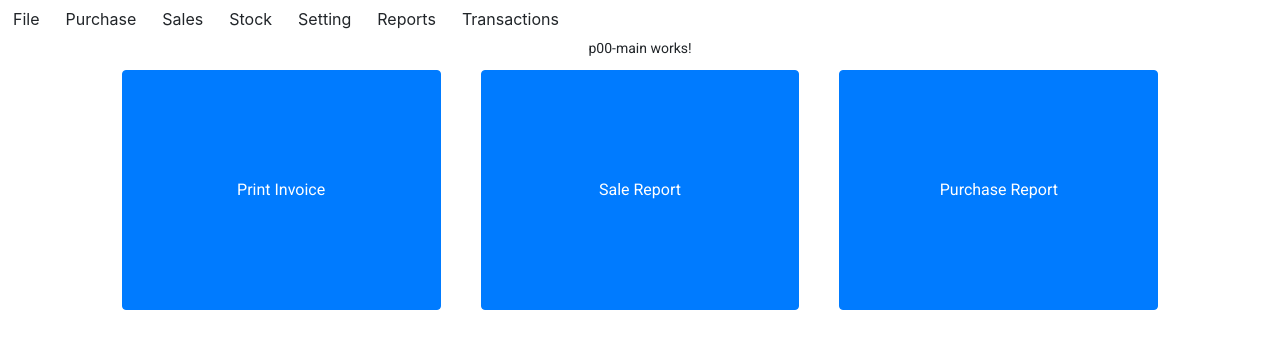
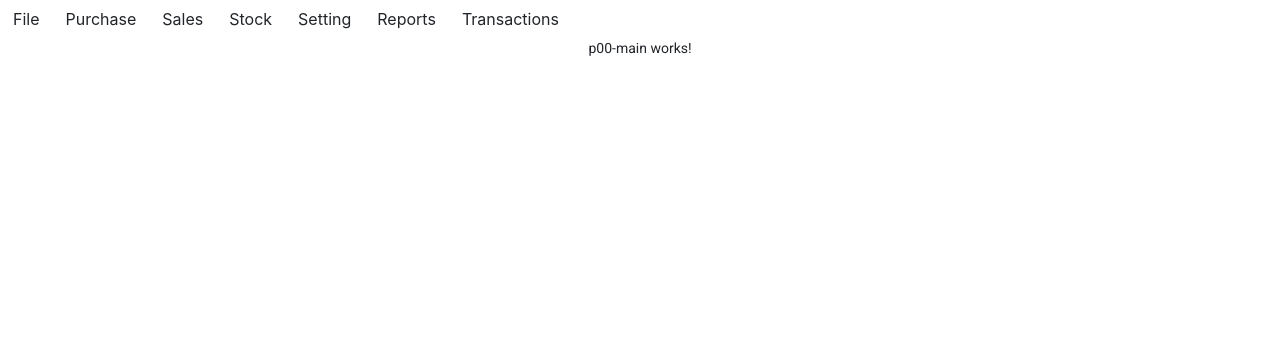
Before and after one commit to GunPkate/ng_erp, an Angular app: page / in a window 1280 px wide. Shown: the top 348 px of the page. Built offline with nearby package versions, Linux system fonts and the light colour scheme.

Commit message:
navigate main page by url

```diff
--- a/src/components/main-page-grid/main-page-grid.component.html
+++ b/src/components/main-page-grid/main-page-grid.component.html
@@ -1,3 +1,3 @@
-<mat-grid-list cols="3" rowHeight="240px" gutterSize="40px">
+<mat-grid-list *ngIf = "subBtnGrid.length > 0" cols="3" rowHeight="240px" gutterSize="40px">
     <mat-grid-tile class="d-flex  justify-content-between btn btn-primary" *ngFor="let i of subBtnGrid"> {{i.btnTitleName}} </mat-grid-tile>
 </mat-grid-list>
--- a/src/components/main-page-grid/main-page-grid.component.ts
+++ b/src/components/main-page-grid/main-page-grid.component.ts
@@ -1,6 +1,7 @@
-import { NgFor } from '@angular/common';
+import { NgFor, NgIf } from '@angular/common';
 import { Component, Input, OnInit } from '@angular/core';
 import { MatGridListModule } from '@angular/material/grid-list';
+import { Router } from '@angular/router';
 import { Btn } from 'src/interface/Btn';
 import { InputBtn } from 'src/interface/InputBtn';
 
@@ -8,21 +9,26 @@ import { InputBtn } from 'src/interface/InputBtn';
 @Component({
   selector: 'app-main-page-grid',
   standalone: true,
-  imports: [MatGridListModule, NgFor],
+  imports: [MatGridListModule, NgFor, NgIf],
   templateUrl: './main-page-grid.component.html',
   styleUrls: ['./main-page-grid.component.css']
 })
 export class MainPageGridComponent implements OnInit {
 
-  constructor() { }
+  constructor(private route: Router) { }
   @Input() btnImport!: Btn[]
-  subBtnGrid: InputBtn[] | undefined
+  subBtnGrid: InputBtn[] = []
   ngOnInit(): void {
     // subBtnGrid = this.btnImport.forEach(element => {
-      this.btnImport.forEach( x=>
-        this.subBtnGrid = x.inputBtn
+    let checkUrl = this.route.routerState.snapshot.url.replace("/","")
+    this.btnImport.forEach( x=> {
+        if(checkUrl === x.title.toLowerCase()){
+          this.subBtnGrid = x.inputBtn
+        }
+      }
       )
       console.log("this.subBtnGrid",this.subBtnGrid)
+      console.log("this route",)
     // });
   }
 
```
